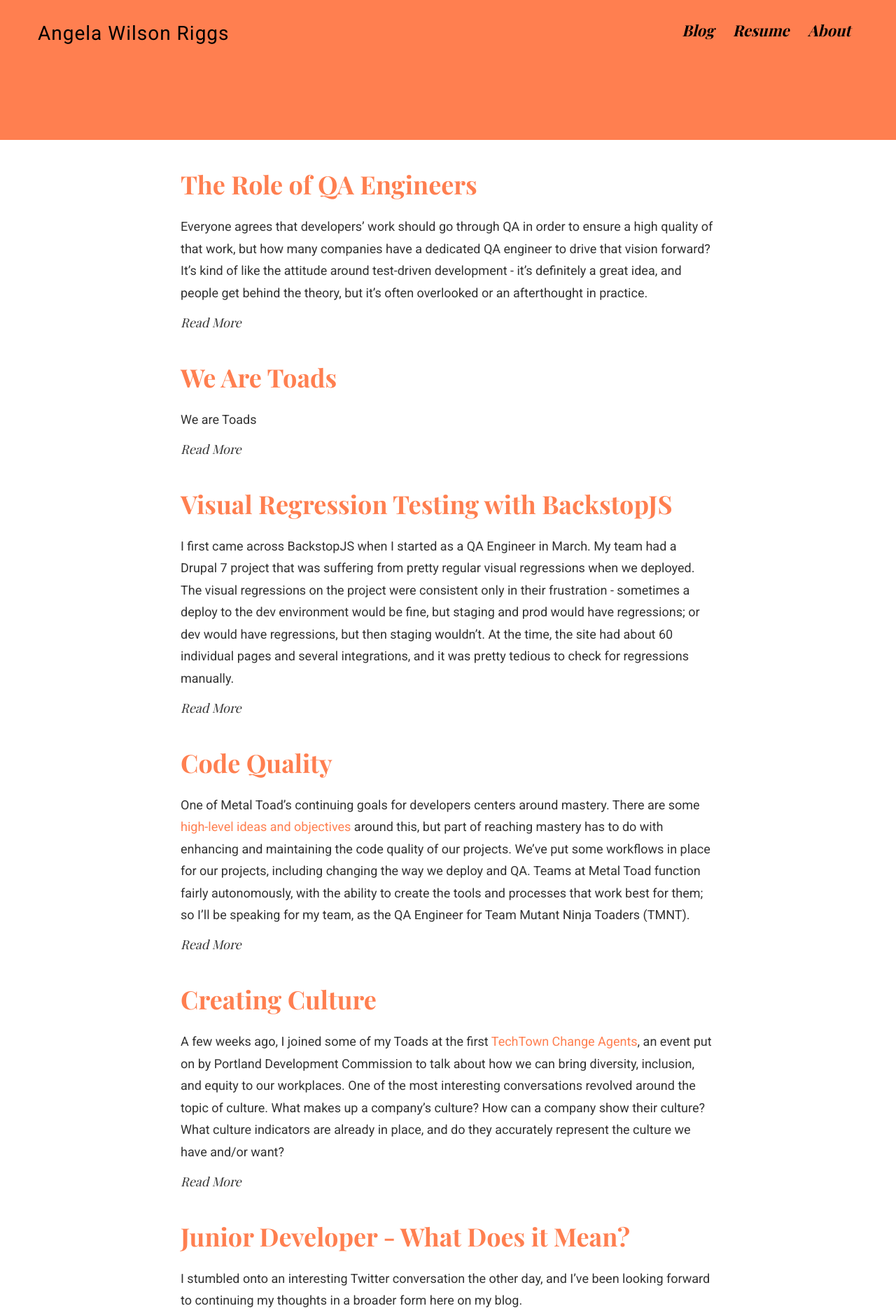
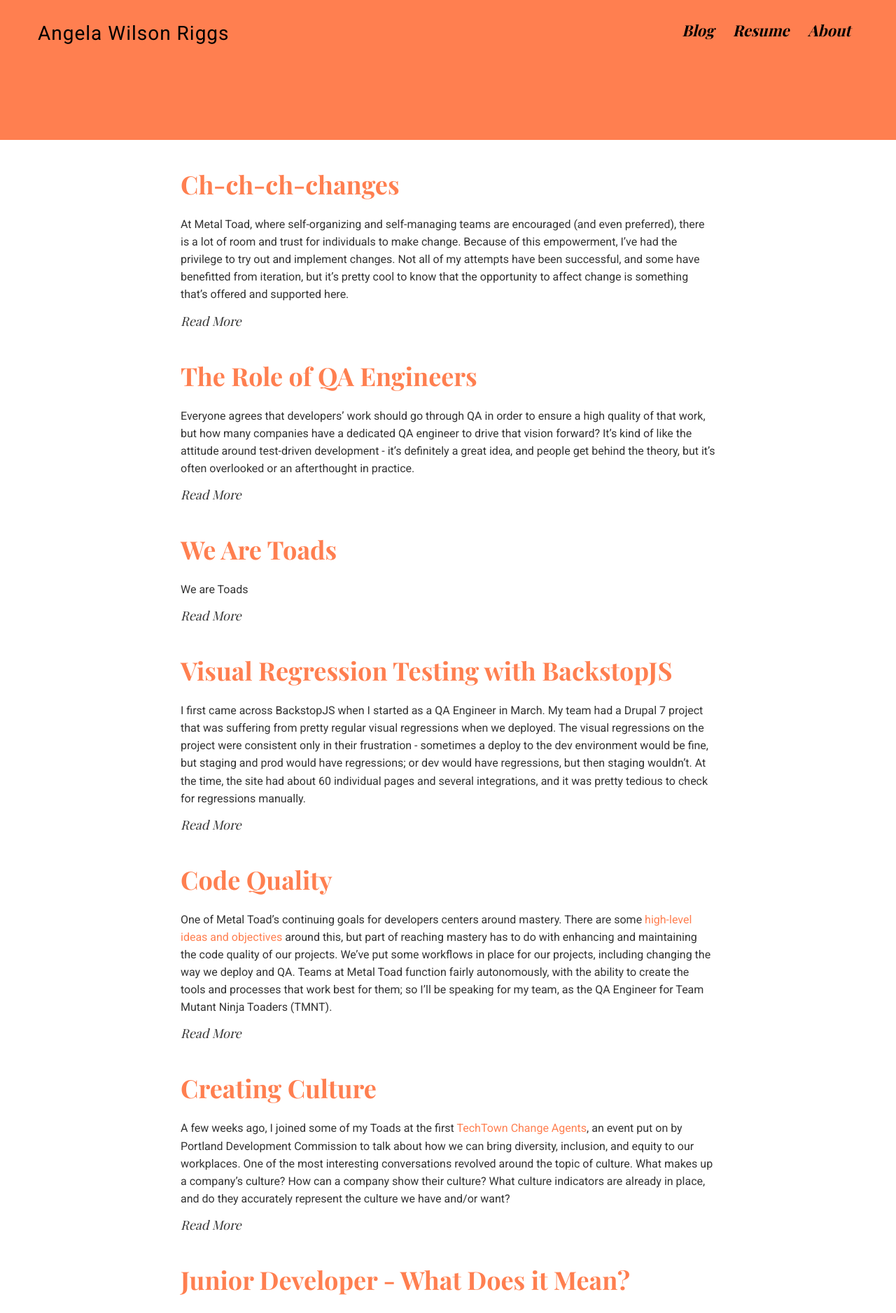
Before and after one commit to angelariggs/angelariggs.github.io, a Jekyll site: the page built from blog.md, in a window 1280 px wide. Shown: the top 1877 px of the page at 70% size. Built offline with Jekyll 4.4.1, drawn with Linux system fonts in a browser that asks for light colours; some web fonts are replaced; some of the changed lines change nothing that is shown.

Commit message:
changes blog post, and smaller p text style

```diff
--- /dev/null
+++ b/_posts/2017-05-17-changes.md
@@ -0,0 +1,53 @@
+---
+layout: post
+title:  "Ch-ch-ch-changes"
+date:   2017-05-17
+permalink: /blog/changes
+comments: true
+---
+
+At Metal Toad, where self-organizing and self-managing teams are encouraged (and even preferred), there is a lot of room and trust for individuals to make change. Because of this empowerment, I’ve had the privilege to try out and implement changes. Not all of my attempts have been successful, and some have benefitted from iteration, but it’s pretty cool to know that the opportunity to affect change is something that’s offered and supported here.
+
+## Team Workflow
+
+As my team’s first quality assurance (QA) engineer, one of the first changes I implemented was our Jira board workflow. When I first started, we didn’t have consistent QA, so there wasn’t a need for a structured process that included it as a step.
+
+Part of the problem was knowing when a ticket was ready for QA. This is what project boards looked like when I first started:
+
+Three columns: To Do, In Progress, and Done. So — how do I know when to QA a ticket? For sanity’s sake, I close my email down during the day, so I wouldn’t get Jira email notifications. Checking the ticket for updated comments is tedious, and would also depend on the developer remembering to add a comment when they’re done working on it. None of those options were reasonable or desired solutions, so I decided to add a QA column to the board. When a developer is done working, they drag the ticket over to the QA column, and it’s easy for me to see when work is ready for me.
+
+But then we had the same issue with code reviews, and acceptance reviews from our Project Managers or Product Owners. At first, we wanted to avoid overcrowding the Jira board with too many columns. I tried using generic placeholder tickets in the QA column - everything above it needed QA from me, and everything below it needed code review from another developer. But Jira is not always a nice tool, and tickets often ended up in the wrong place.
+
+So to make our workflow as intuitive as possible and simple for everyone, I added one column per area of responsibility. It’s not a huge change, and it involved a lot of tedium with Jira finagling, but it made our days a lot easier.
+
+Nobody liked the existing workflow, but nobody had the time or inclination to change it — except me. I tweaked the current process to fit my own needs, and then iterated further to make it better for everyone.
+
+![TMNT Jira Board](../images/jira1.png)
+
+## Job Descriptions
+
+Last year, we started an Inclusion Special Interest Group (SIG) at Metal Toad. One of our first goals was to create better job descriptions for some of our open roles, and I worked with a few of my fellow developers to brainstorm what we wanted for a Senior Developer role. We thought about the actual day-to-day knowledge and skills we needed, both soft skills and tech skills, and reframed the language to be more direct about the values we were looking for, but less specific about technology stacks.
+
+We did research about gender bias as it related to job postings, and we were mindful of word choice and requested areas of skill and growth. We also ran our job postings through Kat Matfield’s Gender Decoder for Job Ads, and made further adjustments based on its feedback.
+
+Once we had the language and requirements hammered out the way we wanted, and reflecting the values and skills that we thought were important, we presented it to our Director of Development as a finished item, but requesting his input. Once we got his feedback, and adjusted some items to match, it became the official job description! This project was self-started — it wasn’t initiated by any of our directors or execs, and we didn’t ask for permission or input to start with. We decided it needed doing and we did it; we went up the chain of command when we were ready for the review, and for the sign-off needed to implement our ideas.
+
+## Documentation
+
+As a QA engineer on a team with over 15 ongoing projects, I have to context-switch A LOT. In theory, the setup and management for all of the projects are pretty similar. In reality, there are enough quirky differences and one-off scenarios that some things are just not intuitive, or transferable between projects.
+
+Everyone likes to have documentation, but it often doesn’t get written for a variety of reasons. It can be hard to context-switch between writing the code and writing the docs; you think you’ll get to it later, you hate doing it, you don’t feel like you have time to get it done. When I started on my team, the READMEs for our projects were in various states of disarray — a handful had complete READMEs, some had a few sections filled out with TODOs scattered in there, and some had nothing more than the repo name.
+
+In this case, I changed by example — as I created testing repos, I made sure to include READMEs and asked for review on them. I created a team directory in Google Drive to house various project documentation that was separate from READMEs, and put all of my test reports in there. I made sure to um, firmly request documentation from other developers if there was information that other people really needed in order to do their jobs — including me, for QA.
+
+## How I Made it Work
+
+Creating change isn’t always easy — change management is one of the hardest skills for people and organizations. Not all of my attempts have been successful (or popular, thinking of the Great Desk Rearrangement of 2016), but many of them have been at least well-received, even if they failed. Here are some reasons that I think I’ve had success:
+
+- It can be easier for an individual or small group to push change forward than a committee or whole organization. If we had asked for the job description to be a top-down change, it would have moved a lot slower, because the people working on it would have had to fit it in among other responsibilities. It was a priority for us, so we were able to commit the time to it and get it done.
+
+- Sometimes it is better to ask for forgiveness than permission. I checked with our Project Managers about the changes to Jira, but presented it as more of a done deal when talking with the team.
+
+- Remember that other people can benefit (or be blocked) by your change. Everybody benefited from the changes I made to our Jira board, but meddling in teams’ or people’s workflow could have been risky.
+
+- Be open to iteration and feedback. It’s likely that any changes you make at a company are going to affect other people in some way. Be receptive to understanding it from their point of view, and either rolling back or iterating on your changes.
--- a/_sass/_base.scss
+++ b/_sass/_base.scss
@@ -26,7 +26,8 @@ h3 {
 
 p {
   font-family: $sans-serif;
-  line-height: 1.75;
+  font-size: 16px;
+  line-height: 1.57;
   color: $darkGray;
 }
 
```
Also changed, not shown: images/jira1.png (added).
